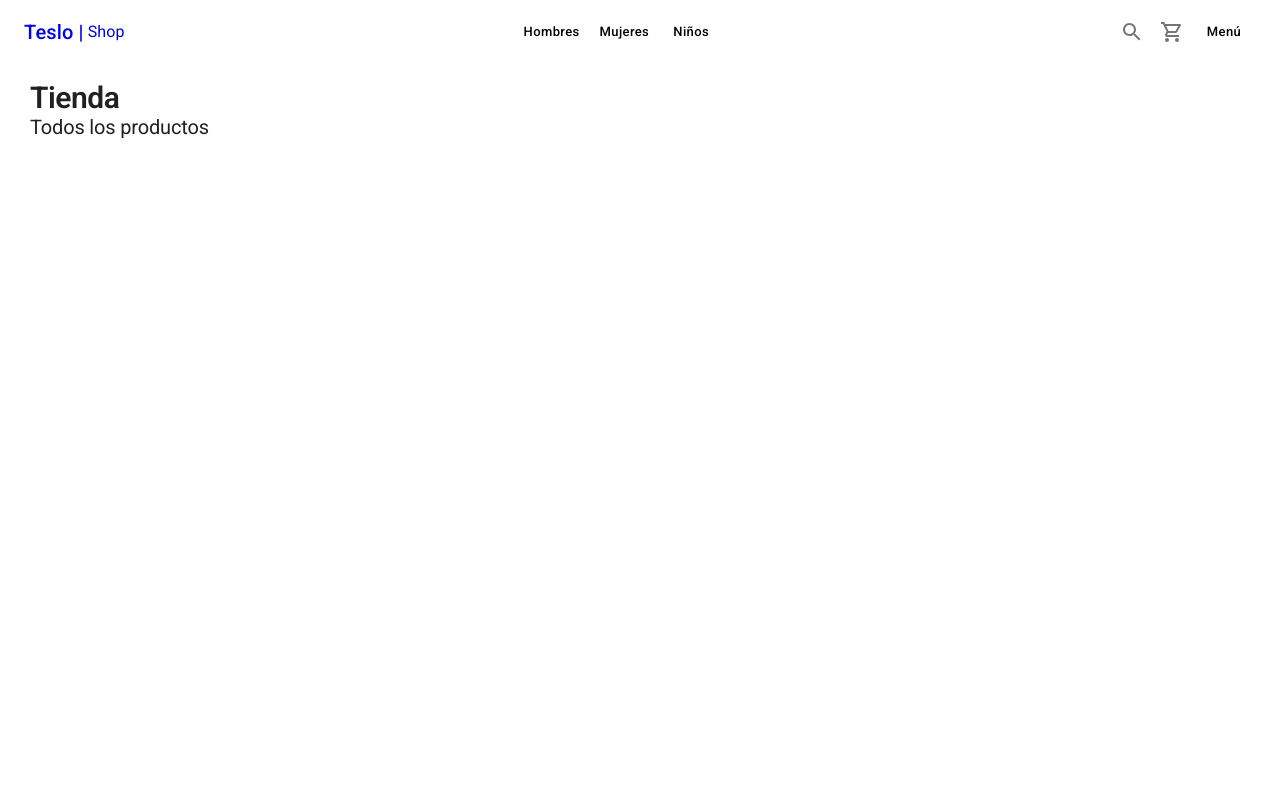
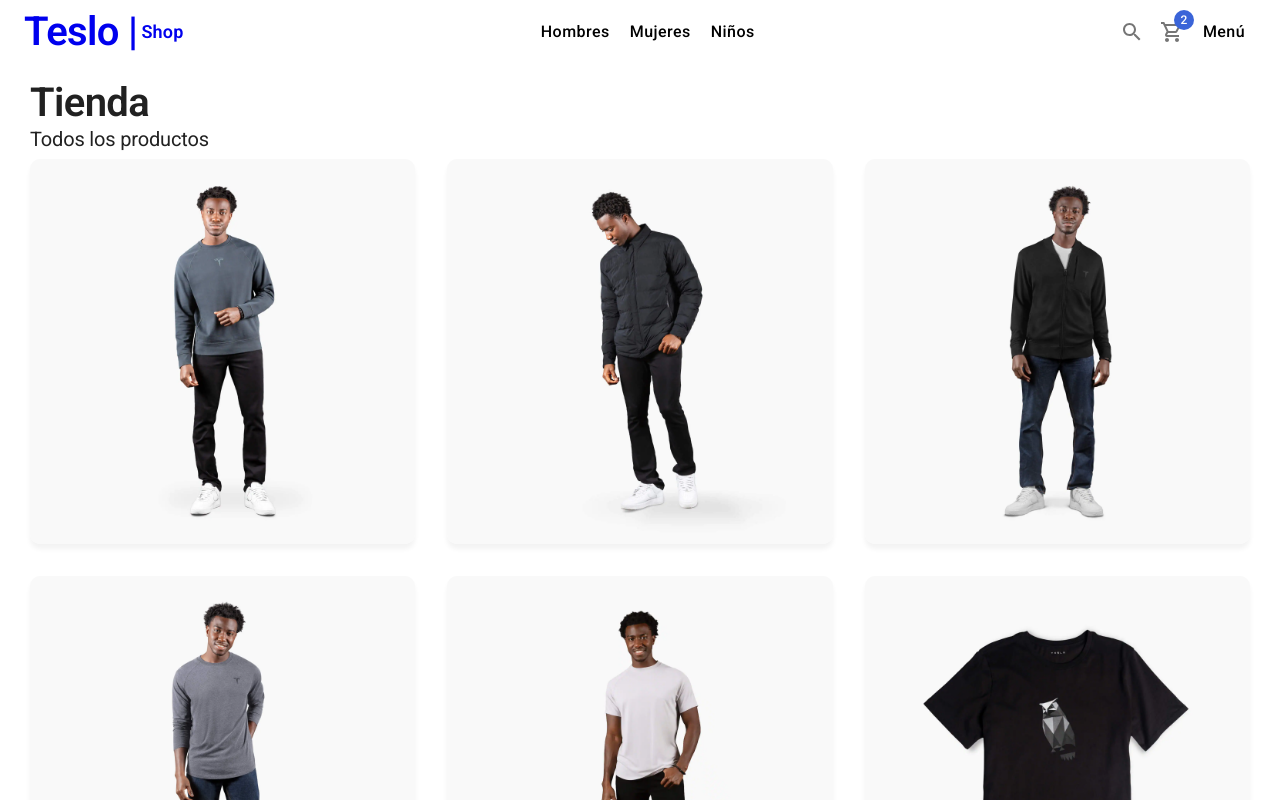
Before and after one commit to RicardoDev2000/tienda-online, a Next.js app: page / in a window 1280 px wide. Shown: the top 800 px of the page. Built offline with nearby package versions, Linux system fonts and the light colour scheme.

Commit message:
listo el navbar y side menu en proceso

```diff
--- a/components/layouts/ShopLayouts.tsx
+++ b/components/layouts/ShopLayouts.tsx
@@ -1,6 +1,6 @@
 import Head from "next/head"
 import { FC, ReactNode } from "react";
-import { Navbar } from "../ui";
+import { Navbar, SideMenu } from "../ui";
 
 
 interface Props {
@@ -29,6 +29,7 @@ export const ShopLayouts: FC<Props> = ({ children,title, pageDescription, imageF
         <Navbar/>
        </nav>
 
+        <SideMenu/>
 
        {/* Main */}
         <main style={{
--- a/components/ui/Navbar.tsx
+++ b/components/ui/Navbar.tsx
@@ -12,13 +12,13 @@ export const Navbar = () => {
       <Toolbar>
 
             <Link href='/' display='flex' alignItems='center'>
-             <Typography variant="h6">Teslo | </Typography>
-             <Typography sx={{ml:0.5}}>Shop</Typography>
+             <Typography variant="h1">Teslo | </Typography>
+             <Typography variant='subtitle1' sx={{ml:0.5}}>Shop</Typography>
             </Link>
 
             {/*todo:Flex */}
                  <Box flex={1} />
-                <Box sx={  {display:{xs:'none', sm:'block'}} }>
+                <Box sx={  {display:{xs:'none', sm:'block'}}  }>
                     <Link href='/categoria/women'><Button>Hombres</Button></Link>
                     <Link href='/categoria/men'><Button>Mujeres</Button></Link>
                     <Link href='/categoria/kids'><Button>Niños</Button></Link>
@@ -31,15 +31,14 @@ export const Navbar = () => {
 
 
                   <Link href='/cart'>
-                  <IconButton>
+                        <IconButton>
 
-                    {/**No me corre el Badge */}
-                    {/*<Badge badgeContent={2} color="secondary">*/}
+                          <Badge badgeContent={2} color="secondary">
 
-                      <ShoppingCartOutlined/>
+                            <ShoppingCartOutlined/>
 
-                    {/*</Badge>*/}
-                  </IconButton>
+                          </Badge>
+                        </IconButton>
                   </Link>
 
                   <Button>
--- /dev/null
+++ b/components/ui/SideMenu.tsx
@@ -0,0 +1,14 @@
+
+import { Drawer } from '@mui/material'
+
+export const SideMenu = () => {
+  return (
+    <Drawer
+    open={false}
+    anchor='right'
+    >
+
+
+    </Drawer>
+  )
+}
--- a/components/ui/index.ts
+++ b/components/ui/index.ts
@@ -1,4 +1,2 @@
-
-
-
 export * from './Navbar';
+export * from './SideMenu';
--- a/package.json
+++ b/package.json
@@ -15,6 +15,7 @@
     "@mui/icons-material": "^5.14.18",
     "@mui/material": "^5.14.19",
     "@mui/styled-engine-sc": "^6.0.0-alpha.6",
+    "@popperjs/core": "^2.11.8",
     "next": "14.0.3",
     "react": "^18",
     "react-dom": "^18",
@@ -25,6 +26,7 @@
     "@types/react": "^18",
     "@types/react-dom": "^18",
     "autoprefixer": "^10.0.1",
+    "encoding": "^0.1.13",
     "eslint": "^8",
     "eslint-config-next": "14.0.3",
     "postcss": "^8",
--- a/src/pages/index.tsx
+++ b/src/pages/index.tsx
@@ -1,6 +1,7 @@
 import { Inter } from 'next/font/google'
 import { ShopLayouts } from '../../components/layouts/ShopLayouts';
-import { Typography } from '@mui/material';
+import { Card, CardActionArea, CardMedia, Grid, Typography } from '@mui/material';
+import { initialData } from '../../database/products';
 const inter = Inter({ subsets: ['latin'] })
 
 export default function Home() {
@@ -8,6 +9,27 @@ export default function Home() {
     <ShopLayouts title={'Tesla-Shop'} pageDescription={'Encuentra los mejores productos de tesla shop'}>
         <Typography variant='h1' component='h1'>Tienda</Typography>
         <Typography variant='h2' sx={{mb:1}}>Todos los productos</Typography>
+
+        <Grid container spacing={4}>
+              {initialData.products.map(product=>(
+
+                  <Grid item xs={6} sm={4} key={product.slug}>
+                    <Card>
+                      <CardActionArea>
+                        <CardMedia
+                        component='img'
+                        image={ `products/${product.images[0] }` }
+                        alt={product.title}
+                        />
+                      </CardActionArea>
+                    </Card>
+                  </Grid>
+
+              ))
+
+              }
+
+        </Grid>
     </ShopLayouts>
   )
 }
--- a/themes/light-theme.ts
+++ b/themes/light-theme.ts
@@ -34,7 +34,7 @@ export const lightTheme = createTheme({
     MuiTypography: {
       styleOverrides: {
         h1: {
-          fontSize: 30,
+          fontSize: 40,
           fontWeight: 600
         },
         h2: {
@@ -51,13 +51,13 @@ export const lightTheme = createTheme({
 
     MuiButton: {
       defaultProps: {
-
         variant: 'contained',
         size: 'small',
         disableElevation: true,
       },
       styleOverrides: {
         root: {
+          fontSize:16,
           backgroundColor:'white',
           color:'black',
           textTransform: 'none',
```
Also changed, not shown: src/pages/404.tsx (added, +21 -0 lines), components/ui/hgfhgfh.jsx (deleted), 1 other file (tests, documents, lock files or other folders).
